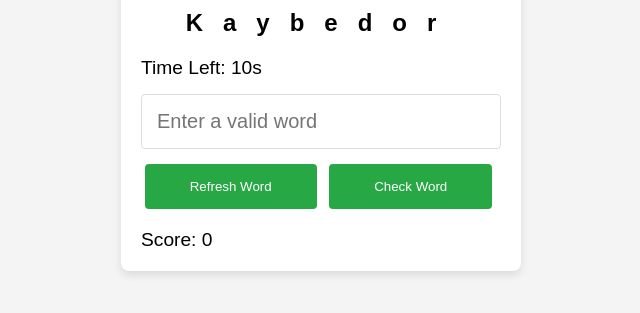
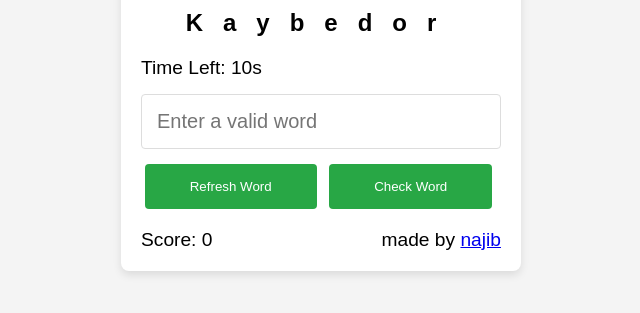
Before and after one commit to najibdevs/ScrambledQuest, a plain HTML site: page index.html in a window 1280 px wide. Shown: the part 299-612 px from the top of the page, without its empty margins (319-959 px from the left). Drawn offline with Linux system fonts and the light colour scheme.

Commit message:
updated the game

```diff
--- a/index.html
+++ b/index.html
@@ -38,7 +38,10 @@
               </li>
             </ul>
           </form>
+          <div class="flex">
           <p>Score: <span id="score">0</span></p>
+          <p class="link">made by  <a href="https://github.com/najibdevs/ScrambledQuest" target="_blank">najib</a> </p>
+        </div>
         </article>
       </section>
     </main>
--- a/styles.css
+++ b/styles.css
@@ -101,6 +101,16 @@ p {
     font-size: 1.2em;
 }
 
+.flex {
+    display: flex;
+    justify-content: space-between;
+    align-items: center;
+}
+
+.link {
+    cursor: pointer;
+}
+
 /* Responsive Design */
 @media (max-width: 600px) {
     header, article {
```
